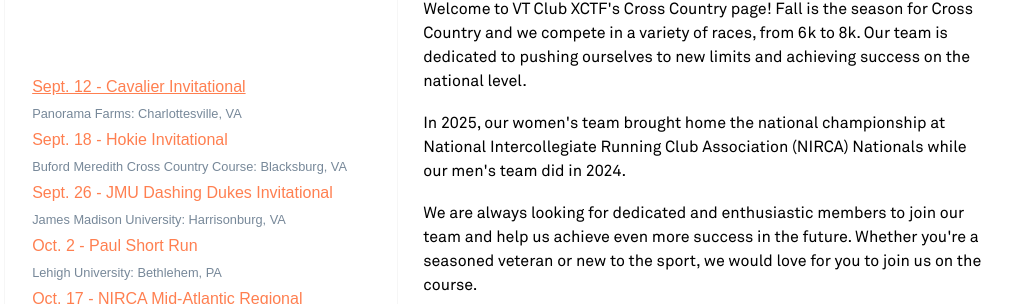
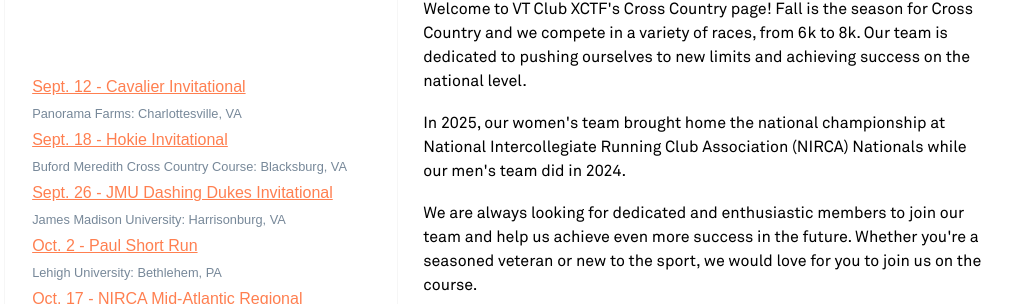
Before and after one commit to vakkale/vtclubxctf, a React (Create React App) app: page /competition/cross-country in a window 1280 px wide. Shown: the part 802-1106 px from the top of the page, without its empty margins (47-1059 px from the left). Built offline with nearby package versions, Linux system fonts and the light colour scheme; no server answers; a web font is replaced by a local one.

Commit message:
update meet results

```diff
--- a/src/competition/crosscountry.jsx
+++ b/src/competition/crosscountry.jsx
@@ -43,14 +43,17 @@
         {
             title: "Sept. 18 - Hokie Invitational",
             location: "Buford Meredith Cross Country Course: Blacksburg, VA",
+            url: "https://www.tfrrs.org/results/xc/27650/Hokie_Invitational"
         },
         {
             title: "Sept. 26 - JMU Dashing Dukes Invitational",
             location: "James Madison University: Harrisonburg, VA",
+            url: "https://clubrunning.org/races/race_results.php?race=1497"
         },
         {
             title: "Oct. 2 - Paul Short Run",
             location: "Lehigh University: Bethlehem, PA",
+            url: "https://www.tfrrs.org/results/xc/27832/Lehigh_Paul_Short_Run_College/#event182874"
         },
         {
             title: "Oct. 17 - NIRCA Mid-Atlantic Regional Championship",
```
